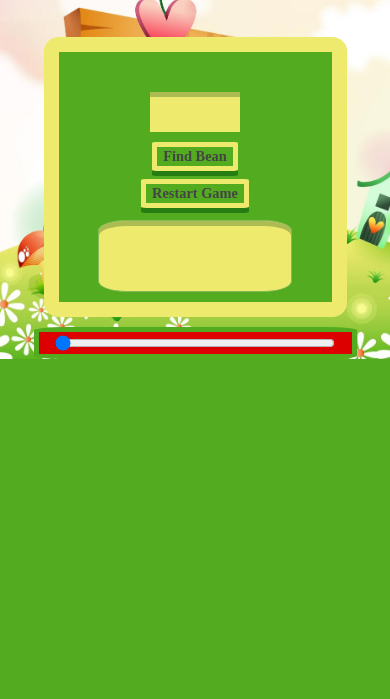
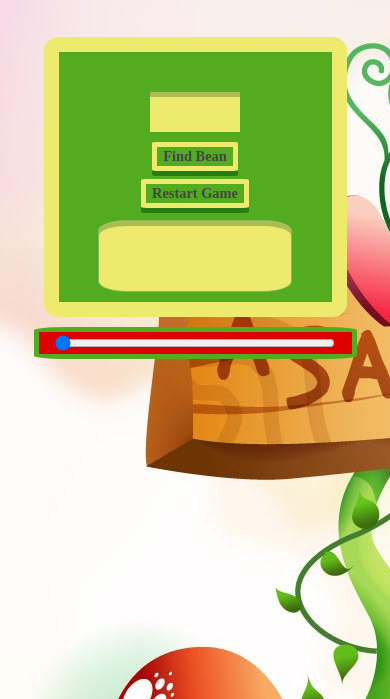
Before and after one commit to ifedapoolarewaju/HuckleBuckle, a plain HTML site: page index.html in a window 390 px wide. Shown: the part 145-844 px from the top of the page. Drawn offline with Linux system fonts and the light colour scheme.

Commit message:
commits changes in media query

```diff
--- a/css/main.css
+++ b/css/main.css
@@ -269,6 +269,15 @@ Resposiveness
 
 @media screen and (max-width: 740px)
 {
+	body {
+	background: url("../img/bg9.jpg");
+	background-repeat: no-repeat;
+	background-size: clip;
+	font-family: cooper;
+	background-color: #53ab1f;
+	}
+
+
 
 	header h1{
 		font-size: 5em;
@@ -277,6 +286,7 @@ Resposiveness
 	.form_wrapper, #output_block{
 		width: 70%;
 	}
+
 
 	#heat_scale_wrapper{
 		width: 80%;
@@ -302,6 +312,7 @@ Resposiveness
 @media screen and (max-width: 520px)
 {
 
+
 	header h1{
 		font-size: 3em;
 	}
```
